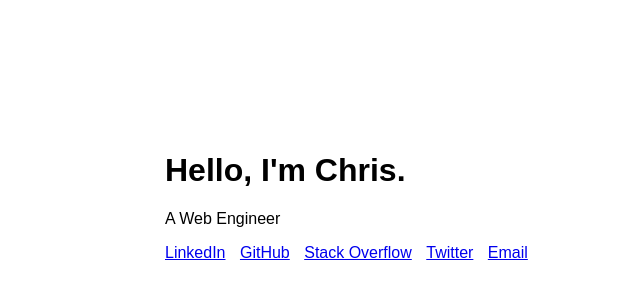
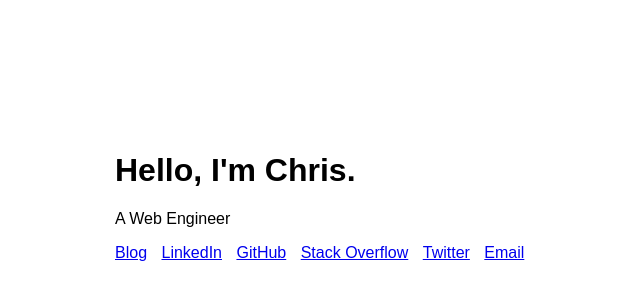
Before and after one commit to thoughtpalette/thoughtpalette, a plain HTML site: page index.html in a window 1280 px wide. Shown: the part 48-348 px from the top of the page, without its empty margins (275-915 px from the left). Drawn offline with Linux system fonts and the light colour scheme.

Commit message:
Added blog url

```diff
--- a/index.html
+++ b/index.html
@@ -17,7 +17,7 @@
         /* lol inline styles */
         .center {
             display: block;
-            width: 400px;
+            width: 500px;
             font-family: Arial, Helvetica, sans-serif;
             margin: 200px auto 0;
         }
@@ -49,6 +49,7 @@
         <p>A Web Engineer</p>
 
         <nav>
+            <a href="http://thoughtpalette.com/thoughts/" title="Blog Stuffs" target="_blank">Blog</a>
             <a href="http://www.linkedin.com/pub/chris-marshall/10/917/785/en" title="Linked In Profile" target="_blank">LinkedIn</a>
             <a href="https://github.com/thoughtpalette" title="Git Hub Profile" target="_blank">GitHub</a>
             <a href="http://stackoverflow.com/users/697079/christopher-marshall" title="Stack Overflow Profile" target="_blank">Stack Overflow</a>
```
